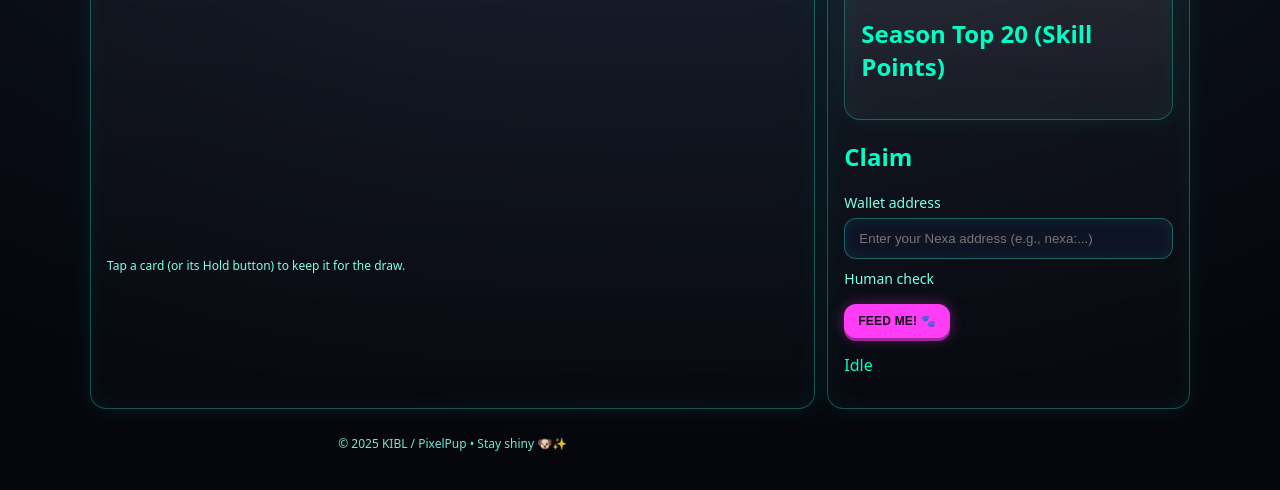
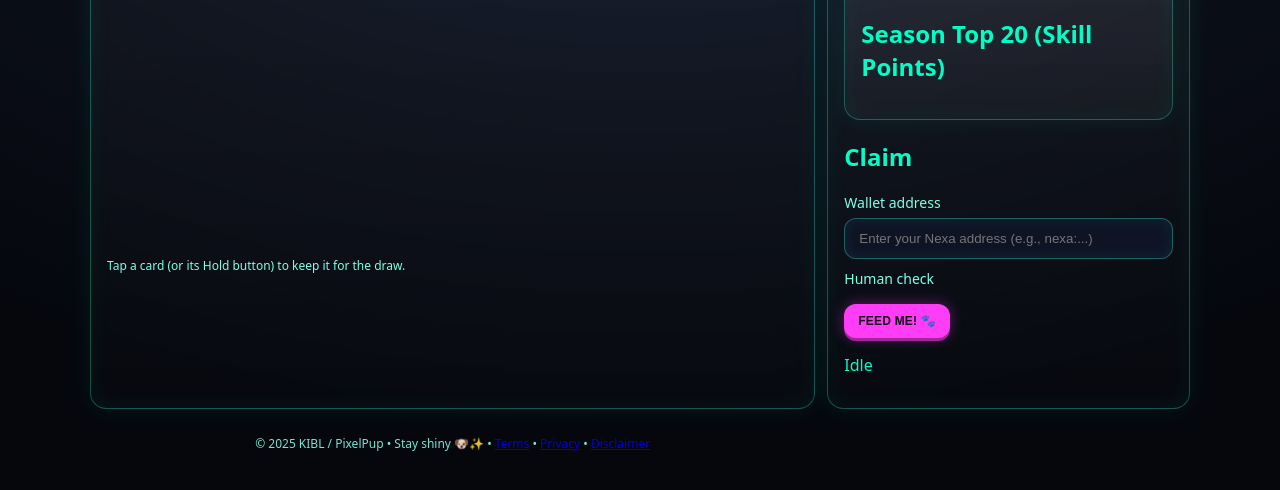
Before and after one commit to Oldremy87/PixelPup-video-poker, a website: page public/index.html in a window 1280 px wide. Shown: the part 200-690 px from the top of the page. Drawn offline with Linux system fonts and the light colour scheme; no server answers.

Commit message:
tos,privacy,disclaimer

```diff
--- a/public/index.html
+++ b/public/index.html
@@ -858,8 +858,10 @@ async function onClaimPayout() {
   });
 </script>
 <footer style="opacity:.9;color:var(--text-dim);font-size:12px;text-align:center;padding:14px 0 6px;">
-  © 2025 KIBL / PixelPup • Stay shiny 🐶✨
+  © 2025 KIBL / PixelPup • Stay shiny 🐶✨ •
+  <a href="tos.html">Terms</a> • <a href="privacy.html">Privacy</a> • <a href="disclaimer.html">Disclaimer</a>
 </footer>
+
 </body>
 
 
```
